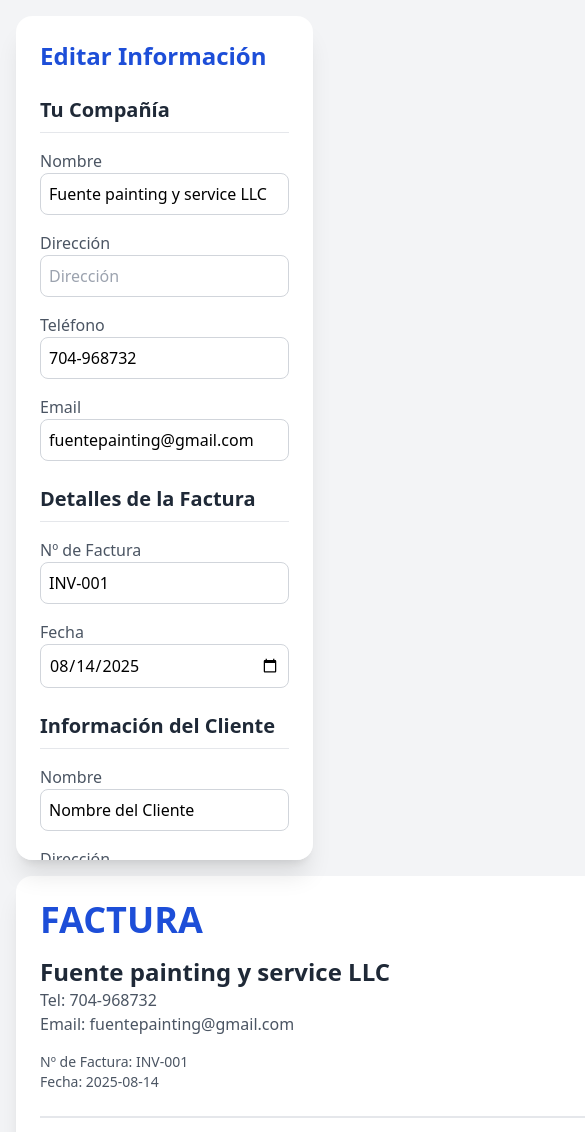
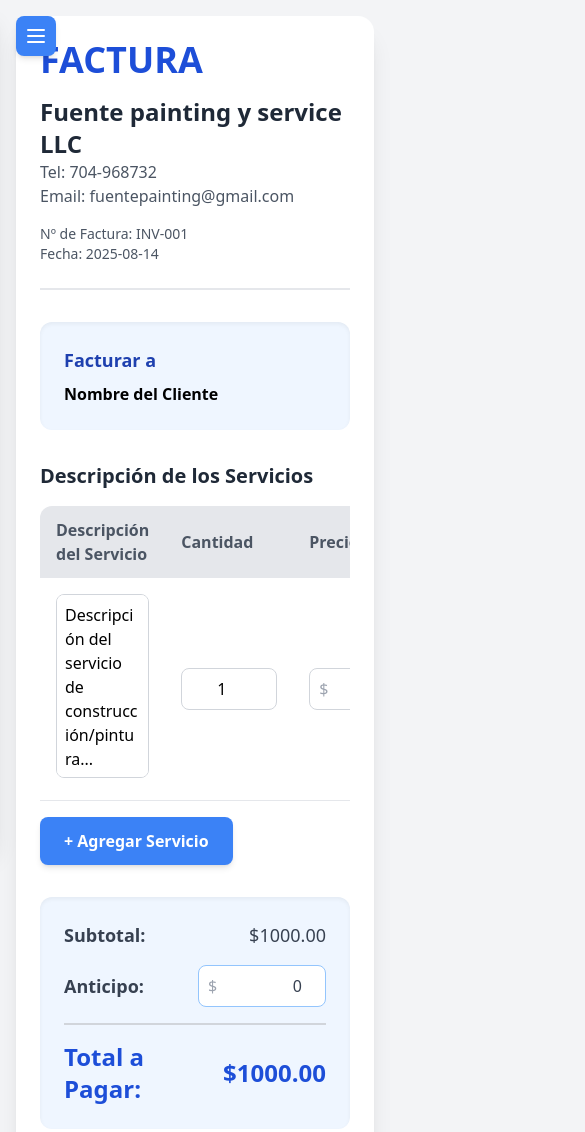
Before and after one commit to marguva17/myinvoiceapp, a plain HTML site: page index.html in a window 390 px wide. Shown: the top 1132 px of the page, 585 px wide, since content can reach past the window. Drawn offline with nearby package versions, Linux system fonts and the light colour scheme.

Commit message:
Update index.html

```diff
--- a/index.html
+++ b/index.html
@@ -45,12 +45,66 @@
         input, textarea, select {
             background-color: white !important;
         }
+        /* Ajuste para el símbolo de dólar en los inputs */
+        .input-with-dollar {
+            position: relative;
+        }
+        .input-with-dollar span {
+            position: absolute;
+            left: 10px;
+            top: 50%;
+            transform: translateY(-50%);
+            color: #9CA3AF;
+        }
+        .input-with-dollar input {
+            padding-left: 28px !important;
+        }
+        /* Estilos para el botón del menú en móvil */
+        @media (max-width: 1023px) {
+            #invoice-render-area {
+                display: block;
+                width: 100%;
+            }
+            #editor-panel {
+                position: fixed;
+                top: 0;
+                left: 0;
+                height: 100%;
+                width: 80%;
+                z-index: 10;
+                transform: translateX(-100%);
+                transition: transform 0.3s ease-in-out;
+            }
+            #editor-panel.active {
+                transform: translateX(0);
+            }
+            .backdrop {
+                position: fixed;
+                top: 0;
+                left: 0;
+                width: 100%;
+                height: 100%;
+                background-color: rgba(0, 0, 0, 0.5);
+                z-index: 5;
+                display: none;
+            }
+            .backdrop.active {
+                display: block;
+            }
+        }
     </style>
 </head>
 <body class="bg-gray-100 font-sans">
     <div class="flex flex-col lg:flex-row p-4 gap-4 items-start min-h-screen">
+        <!-- Botón de menú para móvil -->
+        <button id="menu-button" class="lg:hidden fixed top-4 left-4 p-2 bg-blue-500 text-white rounded-lg shadow-md z-20">
+            <svg xmlns="http://www.w3.org/2000/svg" class="h-6 w-6" fill="none" viewBox="0 0 24 24" stroke="currentColor">
+                <path stroke-linecap="round" stroke-linejoin="round" stroke-width="2" d="M4 6h16M4 12h16M4 18h16" />
+            </svg>
+        </button>
+        <div id="backdrop" class="backdrop"></div>
         <!-- Panel de edición -->
-        <div class="lg:w-1/3 bg-white p-6 rounded-2xl shadow-xl space-y-6 print-hidden overflow-y-auto max-h-screen sticky top-4">
+        <div id="editor-panel" class="lg:w-1/3 bg-white p-6 rounded-2xl shadow-xl space-y-6 print-hidden overflow-y-auto max-h-screen sticky top-4">
             <h2 class="text-2xl font-bold text-blue-700">Editar Información</h2>
 
             <!-- Detalles de la Compañía -->
@@ -174,7 +228,10 @@
                                 </div>
                                 <div class="flex justify-between items-center text-gray-700">
                                     <span class="font-semibold text-lg">Anticipo:</span>
-                                    <input type="number" id="advance-payment-input" class="w-32 p-2 border border-blue-300 rounded-lg text-right focus:outline-none focus:ring-2 focus:ring-blue-500" value="0" placeholder="$">
+                                    <div class="input-with-dollar">
+                                        <span>$</span>
+                                        <input type="number" id="advance-payment-input" class="w-32 p-2 border border-blue-300 rounded-lg text-right focus:outline-none focus:ring-2 focus:ring-blue-500" value="0">
+                                    </div>
                                 </div>
                                 <div class="flex justify-between items-center text-2xl font-bold text-blue-700 border-t-2 border-gray-300 pt-4">
                                     <span>Total a Pagar:</span>
@@ -289,7 +346,10 @@
                         <input type="number" data-id="${service.id}" data-field="quantity" class="w-24 p-2 border border-gray-300 rounded-lg text-center focus:outline-none focus:ring-2 focus:ring-blue-500" value="${service.quantity}">
                     </td>
                     <td class="py-4 px-4">
-                        <input type="number" data-id="${service.id}" data-field="price" class="w-32 p-2 border border-gray-300 rounded-lg text-right focus:outline-none focus:ring-2 focus:ring-blue-500" value="${service.price.toFixed(2)}" placeholder="$">
+                        <div class="input-with-dollar">
+                            <span>$</span>
+                            <input type="number" data-id="${service.id}" data-field="price" class="w-32 p-2 border border-gray-300 rounded-lg text-right focus:outline-none focus:ring-2 focus:ring-blue-500" value="${service.price.toFixed(2)}">
+                        </div>
                     </td>
                     <td class="py-4 px-4 font-bold text-gray-800">
                         $${(service.quantity * service.price).toFixed(2)}
@@ -436,6 +496,16 @@
                     window.print();
                 });
             }
+
+            // Manejador del botón del menú
+            document.getElementById('menu-button').addEventListener('click', () => {
+                document.getElementById('editor-panel').classList.toggle('active');
+                document.getElementById('backdrop').classList.toggle('active');
+            });
+            document.getElementById('backdrop').addEventListener('click', () => {
+                document.getElementById('editor-panel').classList.remove('active');
+                document.getElementById('backdrop').classList.remove('active');
+            });
         }
 
         // Función para actualizar el panel de edición con los datos actuales
```
